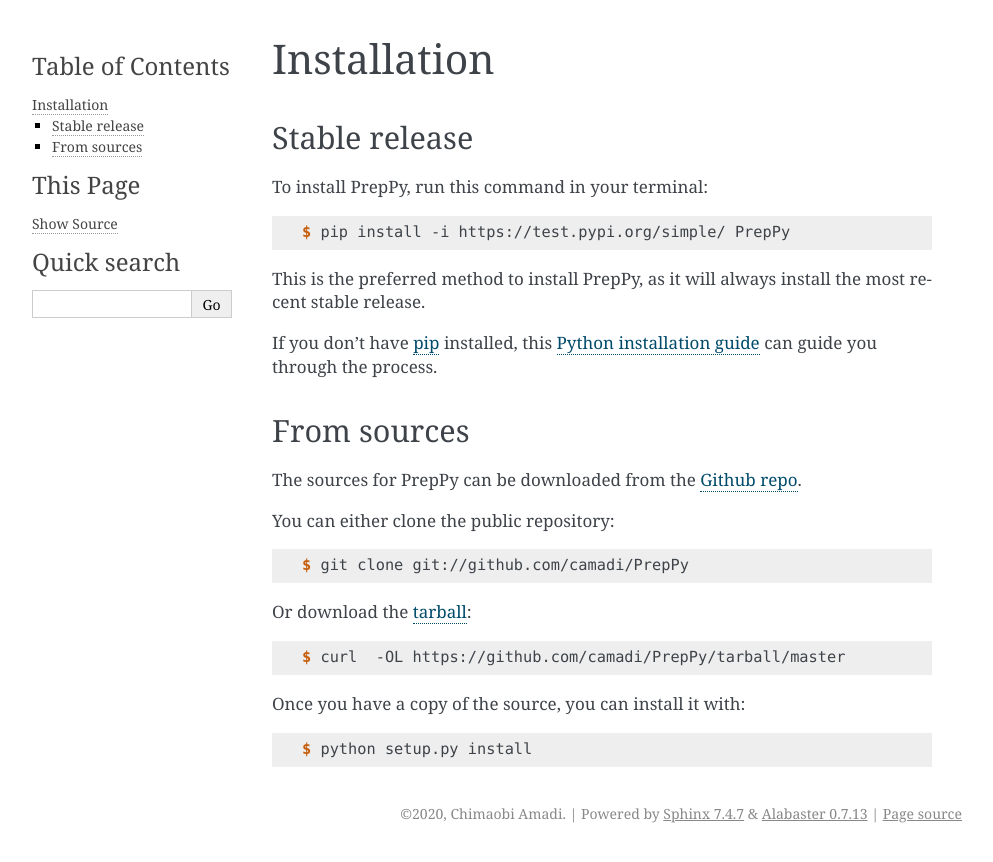
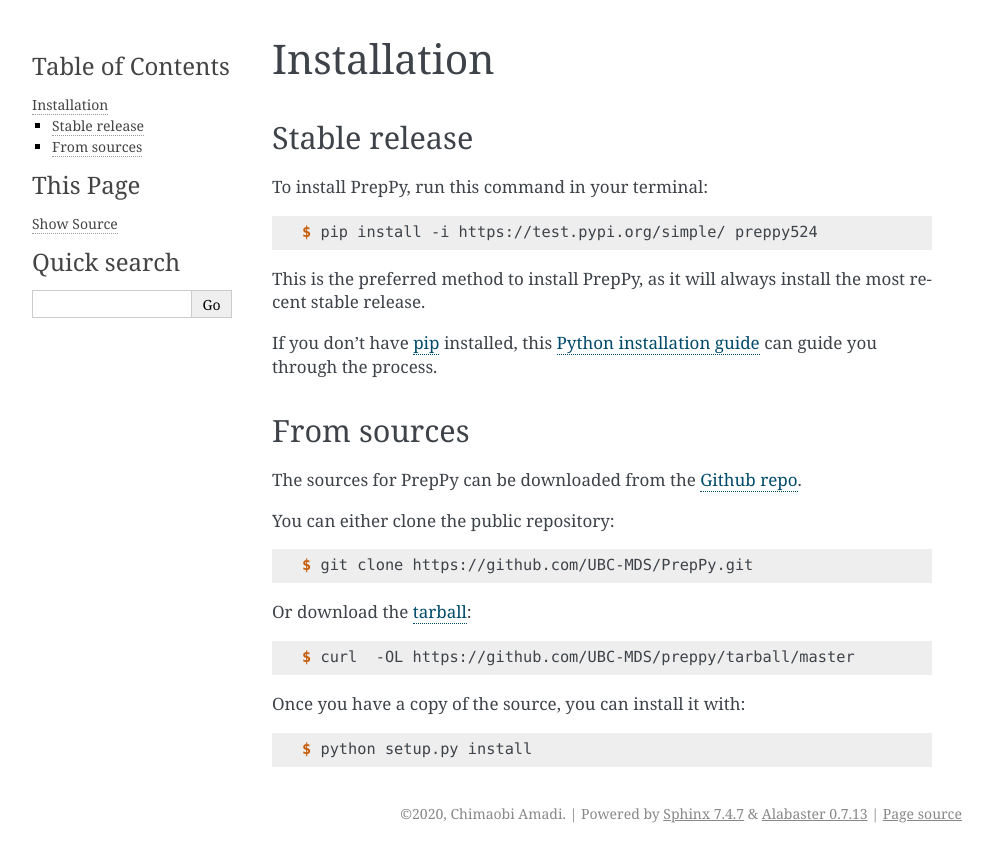
Before and after one commit to UBC-MDS/PrepPy, a Sphinx documentation site: the page built from docs/installation.rst, in a window 1280 px wide. Shown: the top 862 px of the page, without its empty margins (148-1141 px from the left). Built offline with Sphinx 7.4.7, drawn with Linux system fonts in a browser that asks for light colours; pages that are not in the unit, such as notebooks, are missing from menus; the version number is read from the project's files by our own code.

Commit message:
in process of switching from preppy to preppy524

```diff
--- a/docs/conf.py
+++ b/docs/conf.py
@@ -20,8 +20,8 @@
 #
 import os
 import sys
-import PrepPy
 sys.path.insert(0, os.path.abspath('..'))
+import preppy524
 
 # -- General configuration ---------------------------------------------
 
@@ -55,9 +55,9 @@
 # the built documents.
 #
 # The short X.Y version.
-version = PrepPy.__version__
+version = preppy524.__version__
 # The full version, including alpha/beta/rc tags.
-release = PrepPy.__version__
+release = preppy524.__version__
 
 # The language for content autogenerated by Sphinx. Refer to documentation
 # for a list of supported languages.
--- a/docs/installation.rst
+++ b/docs/installation.rst
@@ -12,7 +12,7 @@
 
 .. code-block:: console
 
-    $ pip install -i https://test.pypi.org/simple/ PrepPy
+    $ pip install -i https://test.pypi.org/simple/ preppy524
 
 This is the preferred method to install PrepPy, as it will always install the most recent stable release.
 
@@ -32,13 +32,13 @@
 
 .. code-block:: console
 
-    $ git clone git://github.com/camadi/PrepPy
+    $ git clone https://github.com/UBC-MDS/PrepPy.git
 
 Or download the `tarball`_:
 
 .. code-block:: console
 
-    $ curl  -OL https://github.com/camadi/PrepPy/tarball/master
+    $ curl  -OL https://github.com/UBC-MDS/preppy/tarball/master
 
 Once you have a copy of the source, you can install it with:
 
@@ -47,5 +47,5 @@
     $ python setup.py install
 
 
-.. _Github repo: https://github.com/camadi/PrepPy
-.. _tarball: https://github.com/camadi/PrepPy/tarball/master
+.. _Github repo: https://github.com/UBC-MDS/preppy
+.. _tarball: https://github.com/UBC-MDS/preppy/tarball/master
--- a/docs/source/modules.rst
+++ b/docs/source/modules.rst
@@ -1,7 +1,7 @@
-PrepPy
-======
+preppy524
+=========
 
 .. toctree::
    :maxdepth: 4
 
-   PrepPy
+   preppy524
```
Also changed, not shown: docs/source/preppy524.rst (added, +46 -0 lines).
